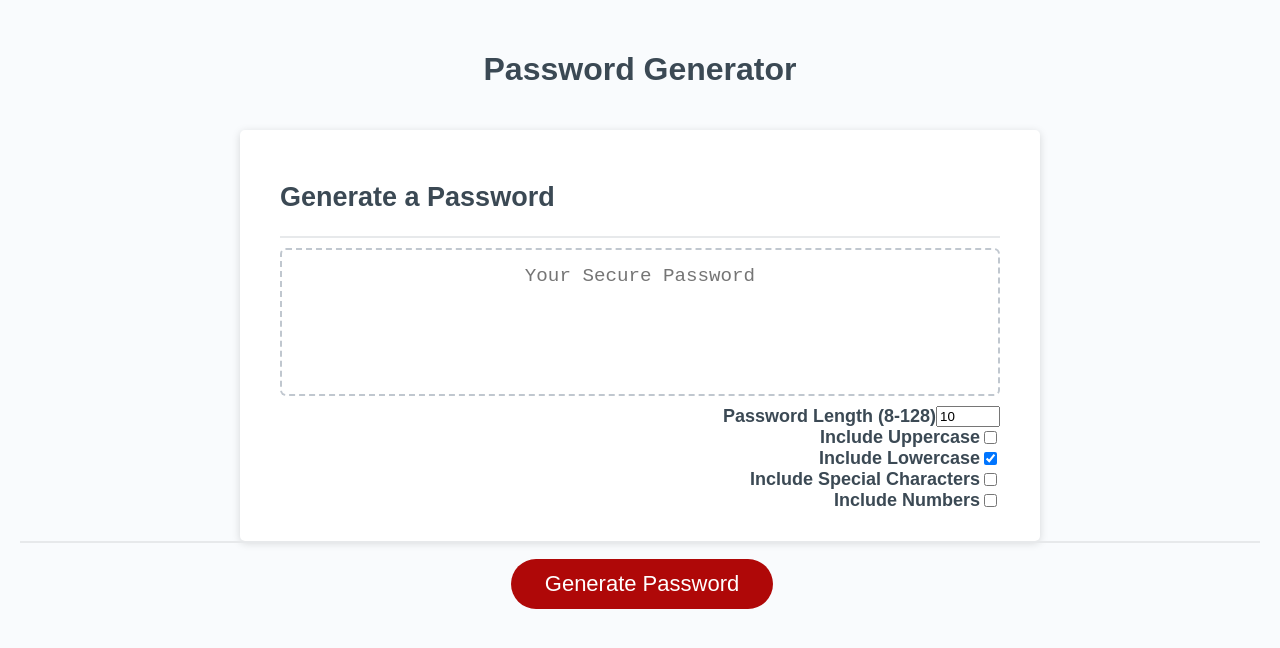
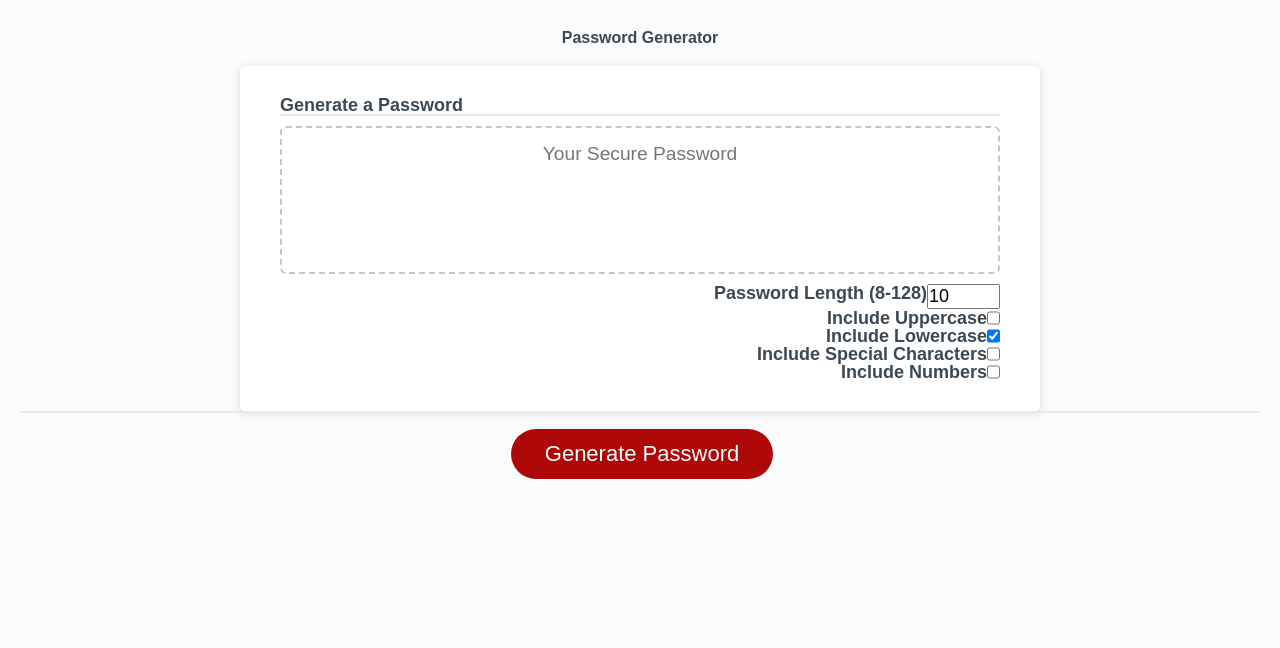
Before and after one commit to Mitchell-est-Robbins/03BootCampHomeworkMR, a plain HTML site: page index.html in a window 1280 px wide. Drawn offline with Linux system fonts and the light colour scheme.

Commit message:
forgot to add the css reset

```diff
--- /dev/null
+++ b/Assets/reset.css
@@ -0,0 +1,33 @@
+/* Resets the box size of every element */
+* {
+    margin: 0;
+    padding: 0;
+    box-sizing: border-box;
+  }
+
+  /* Gives the body element a parent height to compare against */
+  html {
+    height: 100%;
+  }
+
+  body {
+    min-height: 100%;
+    line-height: 1;
+    font-family: sans-serif;
+  }
+
+  h1, h2, h3, h4, h5, h6 {
+    font-size: 100%;
+  }
+
+  /* Matches the font of special elements to the rest of the page */
+  input, select, option, optgroup, textarea, button,
+  pre, code {
+    font-size: 100%;
+    font-family: inherit;
+  }
+
+  /* Removes default bullet points from lists */
+  ol, ul {
+    list-style: none;
+  }
--- a/index.html
+++ b/index.html
@@ -5,6 +5,7 @@
     <meta name="viewport" content="width=device-width, initial-scale=1.0" />
     <meta http-equiv="X-UA-Compatible" content="ie=edge" />
     <title>Password Generator</title>
+    <link rel="stylesheet" href="../03BootCampHomeworkMR/Assets/reset.css" />
     <link rel="stylesheet" href="../03BootCampHomeworkMR/Assets/style.css" />
   </head>
   <body>
```
